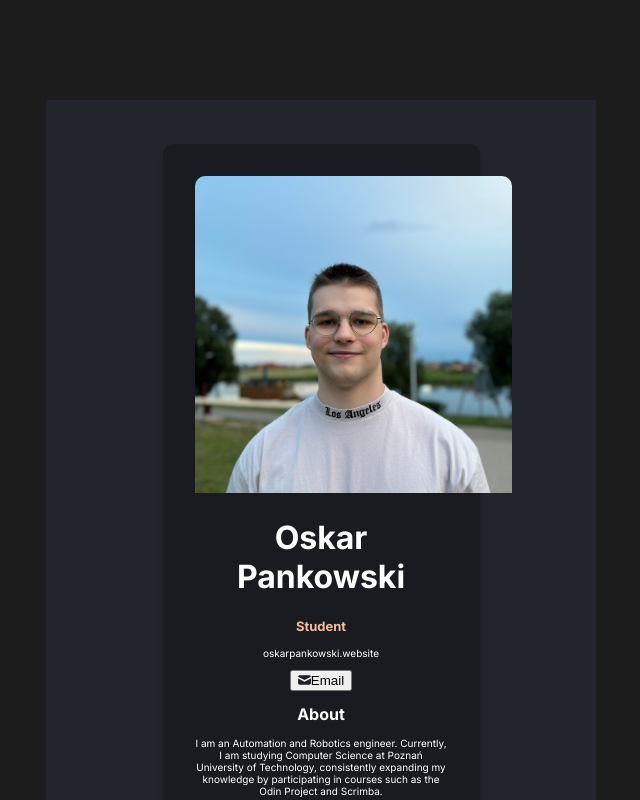
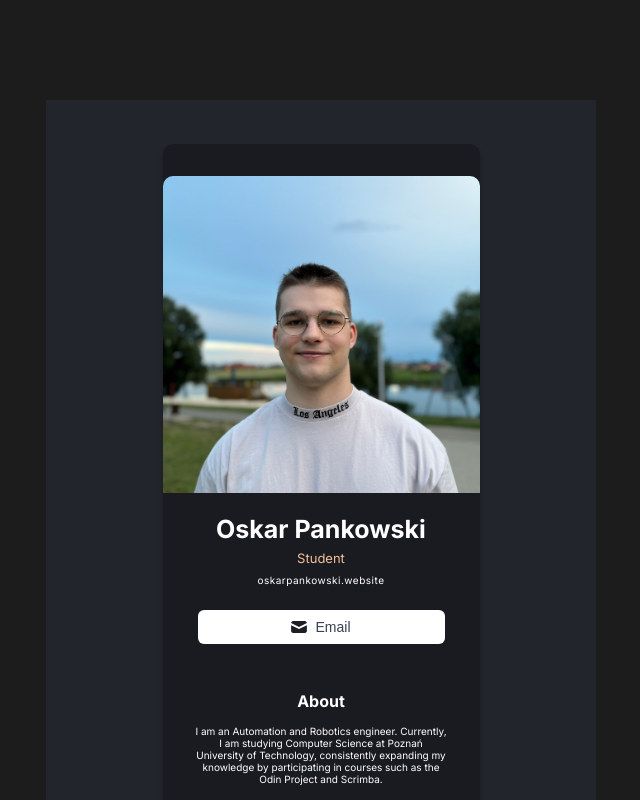
Before and after one commit to Virloxx/react-projects, a React (Vite) app in the folder digital-business-card/: page / in a window 1280 px wide. Shown: the top 800 px of the page, without its empty margins (319-959 px from the left). Built offline with nearby package versions, Linux system fonts and the light colour scheme.

Commit message:
add info section styling

```diff
--- a/digital-business-card/src/components/Info.css
+++ b/digital-business-card/src/components/Info.css
@@ -3,13 +3,56 @@
     color: white;
 }
 
+.info > h1 {
+    font-size: 25px;
+    margin-top: 21px;
+    margin-bottom: 0px;
+}
+
+.info {
+    display: flex;
+    flex-direction: column;
+    align-items: center;
+}
+
 .info > h3 {
     color: #F3BF99;
     font-size: 13px;
+    font-weight: 400;
+    margin-top: 6px;
+    margin-bottom: 0px;
 }
 
 .info--website {
     font-size: 10px;
+    color: #F5F5F5;
+    font-weight: 400;
+    margin-top: 8px;
+    letter-spacing: 0.05em;
+}
+
+.info > button {
+    border: none;
+    cursor: pointer;
+    appearance: none;
+    background-color: #FFFFFF;
+    width: 247px;
+    height: 34px;
+    border-radius: 6px;
+    font-size: 14px;
+    display: flex;
+    justify-content: center;
+    align-items: center;
+    gap: 8px;
+    font-weight: 500;
+    color: #374151;
+    margin-top: 14px;
+    margin-bottom: 34px;
+}
+
+.email--icon {
+    height: 16px;
+    width: 16px;
 }
 
 .info > img {
--- a/digital-business-card/src/components/Info.jsx
+++ b/digital-business-card/src/components/Info.jsx
@@ -8,8 +8,8 @@ export default function Info() {
             <h3>Student</h3>
             <p className="info--website">oskarpankowski.website</p>
             <button type="button">
-                <img src="src/assets/Email Icon.svg" alt="Email Icon"/>
-                <span>Email</span>
+                <img className="email--icon" src="src/assets/Email Icon.svg" alt="Email Icon"/>
+                <div>Email</div>
             </button>
         </div>
     )
```
